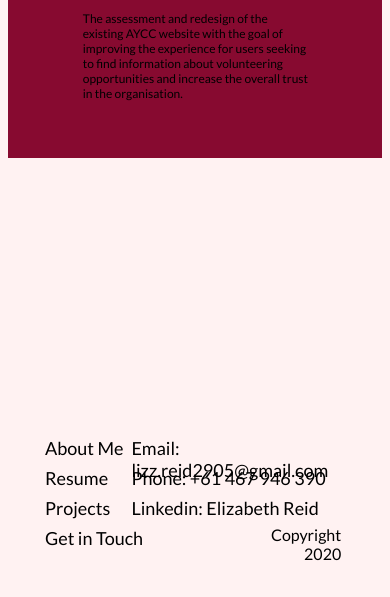
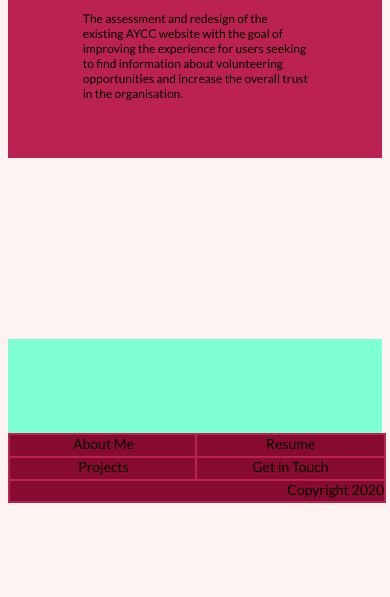
Before and after one commit to Lizz-Reid/UX_UI_HW_18, a plain HTML site: page index.html in a window 390 px wide. Shown: the part 1285-1882 px from the top of the page. After the commit the page ends 1788 px from the top, so only its background shows below. Drawn offline with Linux system fonts and the light colour scheme.

Commit message:
started mobile footer

```diff
--- a/CSS/style.css
+++ b/CSS/style.css
@@ -173,7 +173,7 @@ body {
 .colourBlock {
     z-index: -1;
     height: 250px;
-    background-color: #870A30;
+    background-color: #BB2251;
     margin-top: -125px;
     margin-left: 0%;
 }
@@ -312,7 +312,7 @@ h2 {
   .colourBlock2 {
     z-index: -1;
     height: 250px;
-    background-color: #870A30;
+    background-color: #BB2251;
     margin-top: -200px;
     margin-left: 0%;
 }
@@ -471,6 +471,7 @@ h2 {
 @media only screen and (max-width: 600px) {
 
     body {
+
     }
 
     .menu {
@@ -610,7 +611,7 @@ h2 {
         padding-right: 0px;
         margin-left: 10px;
         height: 34px;
-        background-color: #870A30;
+        background-color: #BB2251;
         border-radius: 0px 15px 15px 0px ;
         margin-top: -150px;
     }
@@ -666,7 +667,7 @@ h2 {
   .colourBlock2 {
     z-index: -1;
     height: 250px;
-    background-color: #870A30;
+    background-color: #BB2251;
     margin-top: -300px;
     width: 100%;
 }
@@ -727,4 +728,47 @@ h2 {
     height: 226px;
     background-color: #FAD2E0;
 }
+/*footer*/
+#foot{
+    display: grid;
+    width: 100%;
+    height: 70px;
+    grid-template-rows: 33% 33% 33%;
+    grid-template-columns: 50% 50%;
+    grid-template-areas:
+        "f1 f3"
+        "f5 f7"
+        "f8 f8";
+    background-color: aquamarine;
 }
+
+    /*item list*/
+
+.f2, .f4, .f6 {
+    display: none;
+}
+
+.f8 {
+    padding-bottom: 20px;
+    text-align: right;
+    width: 100%;
+    font-size: 14px;
+    background-color: #870A30;
+    border-color: #BB2251;
+    border-style: solid;
+    border-width: 2px;
+}
+
+.f1, .f3, .f5, .f7 {
+    text-align: center;
+    font-size: 14px;
+    background-color: #870A30;
+    width: 100%;
+    height: 100%;
+    padding-bottom: 4%;
+    margin-left: 0px;
+    border-color: #BB2251;
+    border-style: solid;
+    border-width: 2px;
+}
+}
```
